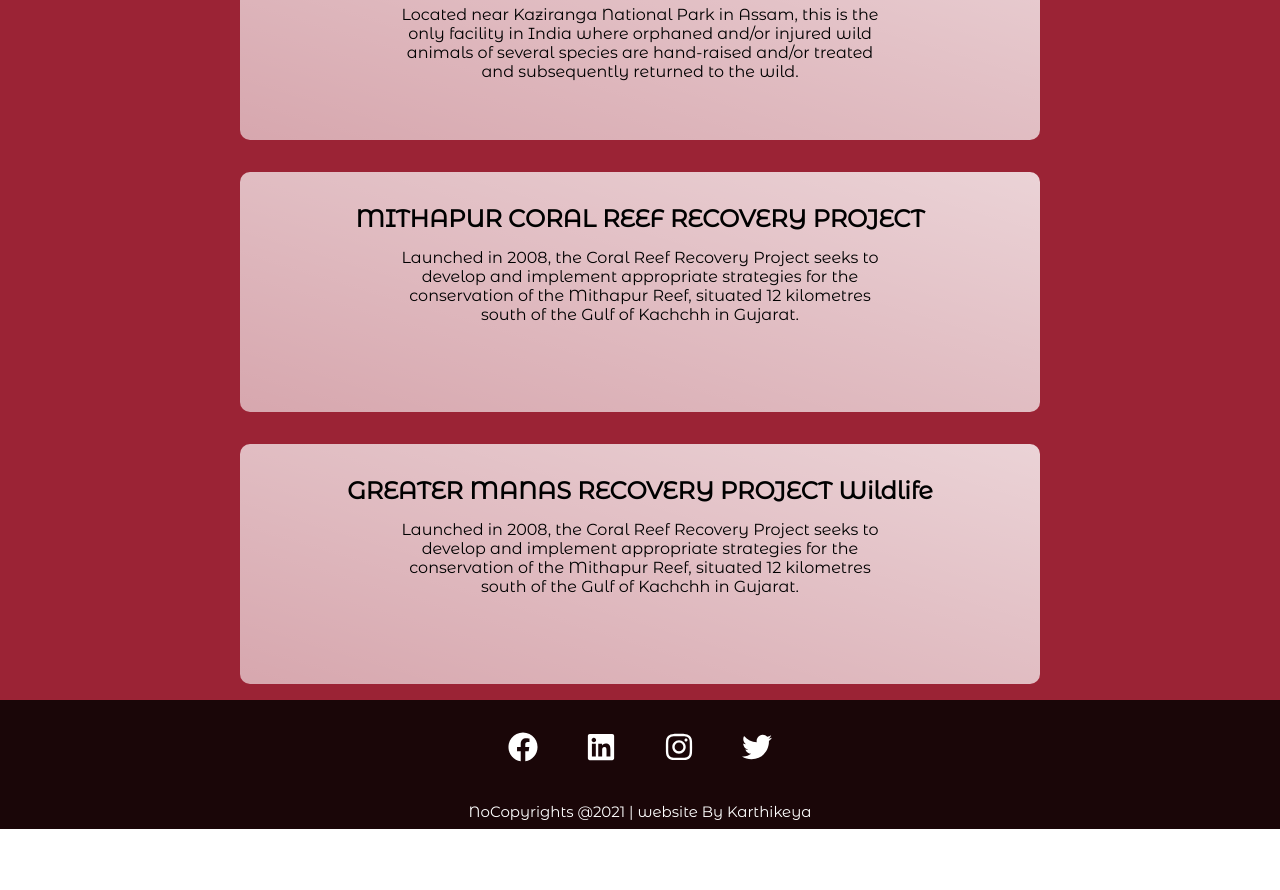
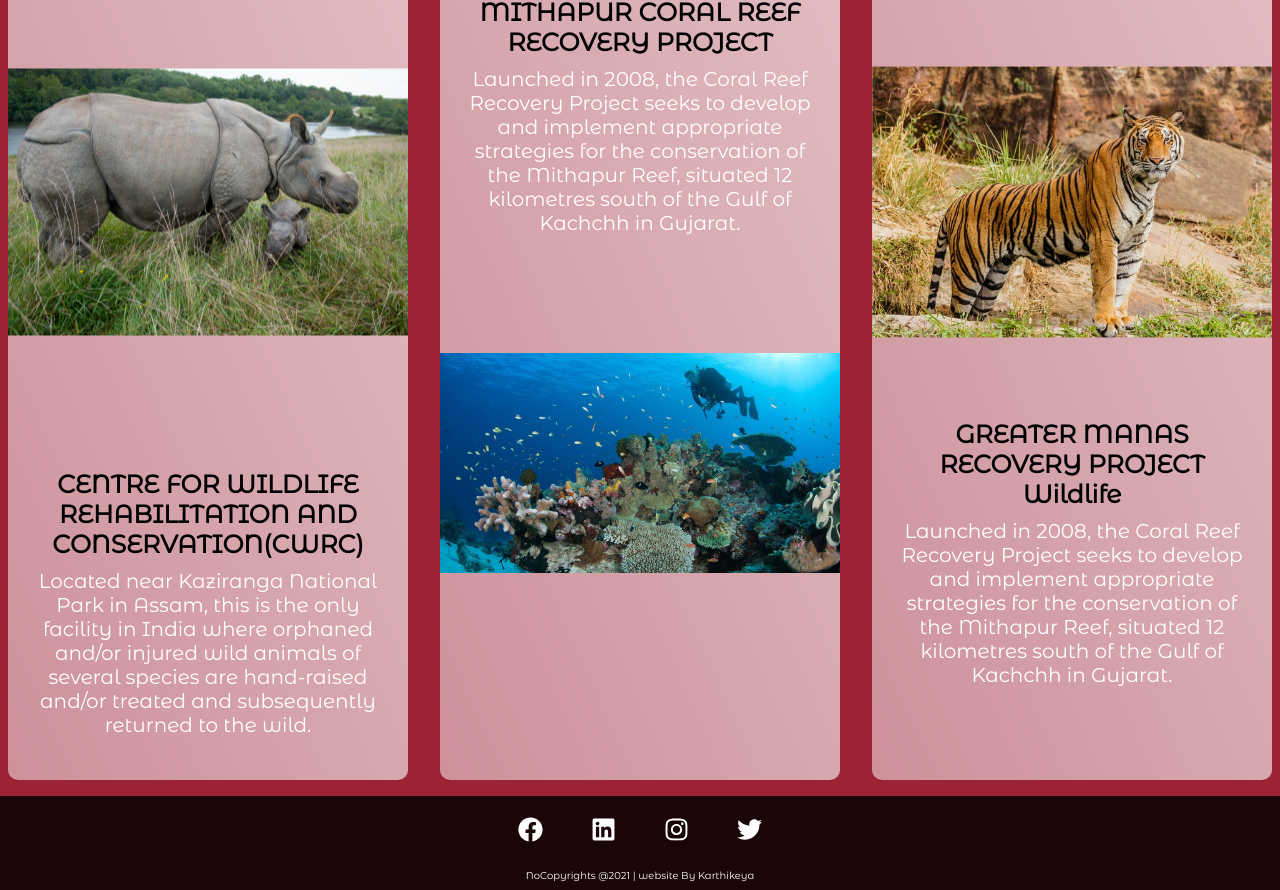
Before and after one commit to Daku1/TheSanctuary, a React (Create React App) app: page / in a window 1280 px wide. Shown: the part 1042-1932 px from the top of the page. Before the commit the page ends 1871 px from the top, so only its background shows below. Built offline with nearby package versions, Linux system fonts and the light colour scheme.

Commit message:
Completed Frontend UI

```diff
--- a/src/App.js
+++ b/src/App.js
@@ -5,6 +5,7 @@ import Hero from './components/Hero'
 import { BrowserRouter as Router, Switch, Route } from 'react-router-dom'
 import Cards from './components/Cards/Cards'
 import Footer from './components/Footer/Footer'
+
 function App() {
     return (
         <>
--- a/src/components/Cards/Cards.css
+++ b/src/components/Cards/Cards.css
@@ -16,43 +16,51 @@
 
 .card-wrapper {
     display: flex;
-    flex-direction: column;
-    align-items: center;
+    justify-content: center;
     align-items: center;
 }
 
 .card {
     display: flex;
+    align-items: center;
     flex-direction: column;
-    align-items: center;
+    justify-content: center;
     text-align: center;
     background-image: linear-gradient(
         to right top,
-        rgba(255, 255, 255, 0.6),
-        rgba(255, 255, 255, 0.8)
+        rgba(255, 255, 255, 0.5),
+        rgba(255, 255, 255, 0.7)
     );
-    padding: 2rem;
+    padding: 1rem;
     margin: 1rem;
     color: black;
     list-style: none;
     border-radius: 10px;
-    width: 50rem;
-    height: 15rem;
+    width: 25rem;
+    height: 55rem;
 }
 
-.card h2 {
-    text-align: center;
-    margin-bottom: 15px;
+.image-wrapper {
+    transform: scale(0.5);
 }
-
-.card p {
-    text-align: center;
-    width: 500px;
-    color: black;
-    font-size: 16px;
+.image-wrapper2 {
+    transform: scale(0.624);
+}
+.text-wrapper h2 {
+    font-size: 25px;
+}
+.text-wrapper p {
+    margin-top: 10px;
+    font-size: 20px;
 }
 
 @media screen and (max-width: 1028px) {
+    .card-wrapper {
+        display: flex;
+        flex-direction: column;
+        justify-content: center;
+        align-items: center;
+    }
     .card {
         background-image: linear-gradient(
                 to right top,
@@ -65,16 +73,7 @@
         color: black;
         list-style: none;
         border-radius: 10px;
-        width: auto;
-        margin: 20px 25px;
-        height: auto;
-    }
-
-    .card h2 {
-        margin-bottom: 15px;
-    }
-
-    .card p {
-        width: 400px;
+        height: 55rem;
+        width: 25rem;
     }
 }
--- a/src/components/Cards/Cards.js
+++ b/src/components/Cards/Cards.js
@@ -1,5 +1,8 @@
 import React from 'react'
 import './Cards.css'
+import front1 from '../../images/front1.jpg'
+import front2 from '../../images/front2.jpg'
+import front3 from '../../images/front3.jpg'
 
 function Cards() {
     return (
@@ -7,35 +10,48 @@ function Cards() {
             <div className="card-heading">WORKS</div>
             <ul className="card-wrapper">
                 <li className="card">
-                    <div className="bgimg"></div>
+                    <img src={front1} alt="image1" className="image-wrapper" />
+                    <div className="text-wrapper">
                         <h2>
                             CENTRE FOR WILDLIFE REHABILITATION AND
                             CONSERVATION(CWRC)
                         </h2>
                         <p>
-                        Located near Kaziranga National Park in Assam, this is
-                        the only facility in India where orphaned and/or injured
-                        wild animals of several species are hand-raised and/or
-                        treated and subsequently returned to the wild.
+                            Located near Kaziranga National Park in Assam, this
+                            is the only facility in India where orphaned and/or
+                            injured wild animals of several species are
+                            hand-raised and/or treated and subsequently returned
+                            to the wild.
                         </p>
+                    </div>
+                </li>
+
+                <li className="card">
+                    <div className="text-wrapper">
+                        <h2>MITHAPUR CORAL REEF RECOVERY PROJECT</h2>
+                        <p>
+                            Launched in 2008, the Coral Reef Recovery Project
+                            seeks to develop and implement appropriate
+                            strategies for the conservation of the Mithapur
+                            Reef, situated 12 kilometres south of the Gulf of
+                            Kachchh in Gujarat.
+                        </p>
+                    </div>
+                    <img src={front3} alt="image3" className="image-wrapper" />
                 </li>
                 <li className="card">
-                    <h2>MITHAPUR CORAL REEF RECOVERY PROJECT</h2>
-                    <p>
-                        Launched in 2008, the Coral Reef Recovery Project seeks
-                        to develop and implement appropriate strategies for the
-                        conservation of the Mithapur Reef, situated 12
-                        kilometres south of the Gulf of Kachchh in Gujarat.
-                    </p>
-                </li>
-                <li className="card">
+                    <img src={front2} alt="image2" className="image-wrapper2" />
+
+                    <div className="text-wrapper">
                         <h2>GREATER MANAS RECOVERY PROJECT Wildlife</h2>
                         <p>
-                        Launched in 2008, the Coral Reef Recovery Project seeks
-                        to develop and implement appropriate strategies for the
-                        conservation of the Mithapur Reef, situated 12
-                        kilometres south of the Gulf of Kachchh in Gujarat.
+                            Launched in 2008, the Coral Reef Recovery Project
+                            seeks to develop and implement appropriate
+                            strategies for the conservation of the Mithapur
+                            Reef, situated 12 kilometres south of the Gulf of
+                            Kachchh in Gujarat.
                         </p>
+                    </div>
                 </li>
             </ul>
         </div>
--- a/src/components/Footer/Footer.css
+++ b/src/components/Footer/Footer.css
@@ -15,8 +15,8 @@
 
 .ssicons li {
     padding: 1rem 1rem;
-    margin: 1rem 0.5rem;
-    font-size: 30px;
+    margin: 0.3rem 0.5rem;
+    font-size: 25px;
 }
 
 .ssicons li:hover {
@@ -26,6 +26,6 @@
 
 p {
     color: white;
-    font-size: 15px;
+    font-size: 10px;
     margin-bottom: 0.5rem;
 }
```
Also changed, not shown: src/images/front2.jpg, src/images/front4.jpg (added). Lines whose indentation alone changed are shown as unchanged.
